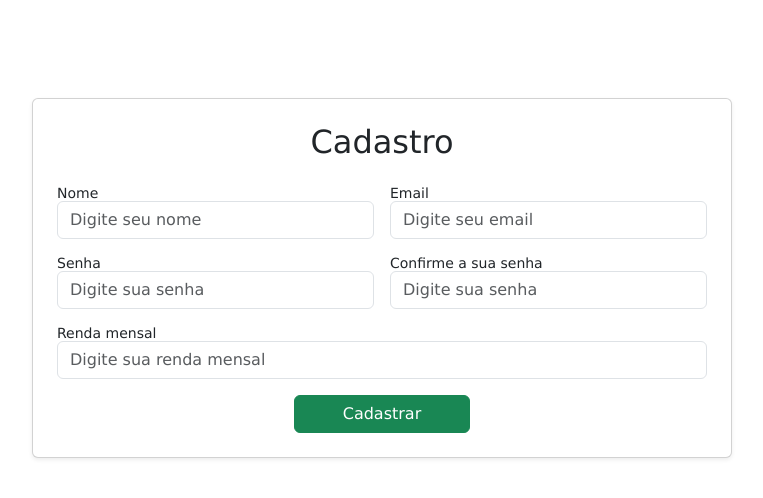
After one commit to HugoMajela/controle-gastos-pessoais-webII, a Node server app: page /usuario/cadastro in a window 1280 px wide. The commit adds this page. Shown: the top 498 px of the page, without its empty margins (258-1021 px from the left). Run offline with Node 20, Linux system fonts and the light colour scheme; some libraries are stand-ins or nearby versions.

Commit message:
Adição da funcionalidade de cadastro e login

```diff
--- a/app.js
+++ b/app.js
@@ -4,6 +4,7 @@ const logger = require('morgan')
 const cookieParser = require('cookie-parser')
 
 const rotasGastos = require('./routes/rotasGastos')
+const rotasUsuario = require('./routes/rotasUsuario')
 
 const app = express()
 app.set('views', path.join(__dirname, 'views'))
@@ -16,6 +17,7 @@ app.use(cookieParser())
 app.use(express.static(path.join(__dirname, 'public')))
 
 app.use('/', rotasGastos)
+app.use('/usuario', rotasUsuario)
 
 app.use((req, res) => {
     res.status(404).render('error', { message: "Página não encontrada" })
--- /dev/null
+++ b/autenticacao.js
@@ -0,0 +1,15 @@
+let usuarioLogado = null;
+
+function setUsuario(usuario) {
+    usuarioLogado = usuario;
+}
+
+function getUsuario() {
+    return usuarioLogado;
+}
+
+function logout() {
+    usuarioLogado = null;
+}
+
+module.exports = { setUsuario, getUsuario, logout };
--- /dev/null
+++ b/controllers/controllerUsuario.js
@@ -0,0 +1,49 @@
+const usuarios = require('../model/usuarioMongo');
+const autenticacao = require('../autenticacao');
+
+exports.cadastro_get = (req, res) => {
+    res.render('cadastro', { titulo_pagina: "Cadastro" });
+};
+
+exports.cadastro_post = async (req, res) => {
+    const { nome, email, senha, confirmar_senha, renda } = req.body;
+
+    if (senha !== confirmar_senha) {
+        return res.render('cadastro', { erro: "As senhas não coincidem" });
+    }
+
+    const existente = await usuarios.buscarPorEmail(email);
+    if (existente) {
+        return res.render('cadastro', { erro: "E-mail já cadastrado" });
+    }
+
+    await usuarios.criar({ nome, email, senha, renda: parseFloat(renda) });
+    res.redirect('/usuario/login');
+};
+
+exports.login_get = (req, res) => {
+    res.render('login', { titulo_pagina: "Login" });
+};
+
+exports.login_post = async (req, res) => {
+    const { email, senha } = req.body;
+
+    const usuario = await usuarios.buscarPorEmail(email);
+    if (!usuario || usuario.senha !== senha) {
+        return res.render('login', { erro: "Usuário ou senha inválidos" });
+    }
+
+    // Guarda o usuário na variável global
+    autenticacao.setUsuario({
+        id: usuario.id,
+        nome: usuario.nome,
+        email: usuario.email
+    });
+
+    res.redirect('/');
+};
+
+exports.logout = (req, res) => {
+    autenticacao.logout();
+    res.redirect('/usuario/login');
+};
--- /dev/null
+++ b/views/cadastro.hbs
@@ -0,0 +1,35 @@
+<div class="container mt-5">
+    <div class="card p-4 shadow-sm" style="max-width: 700px; margin: auto;">
+        <h2 class="text-center mb-4">Cadastro</h2>
+
+        {{#if erro}}
+        <div class="alert alert-danger">{{erro}}</div>
+        {{/if}}
+
+        <form action="/usuario/cadastro" method="post" class="row g-3">
+            <div class="col-md-6">
+                <label>Nome</label>
+                <input type="text" name="nome" class="form-control" placeholder="Digite seu nome" required>
+            </div>
+            <div class="col-md-6">
+                <label>Email</label>
+                <input type="email" name="email" class="form-control" placeholder="Digite seu email" required>
+            </div>
+            <div class="col-md-6">
+                <label>Senha</label>
+                <input type="password" name="senha" class="form-control" placeholder="Digite sua senha" required>
+            </div>
+            <div class="col-md-6">
+                <label>Confirme a sua senha</label>
+                <input type="password" name="confirmar_senha" class="form-control" placeholder="Digite sua senha" required>
+            </div>
+            <div class="col-md-12">
+                <label>Renda mensal</label>
+                <input type="number" step="0.01" name="renda" class="form-control" placeholder="Digite sua renda mensal" required>
+            </div>
+            <div class="text-center mt-3">
+                <button type="submit" class="btn btn-success px-5">Cadastrar</button>
+            </div>
+        </form>
+    </div>
+</div>
--- a/views/index.hbs
+++ b/views/index.hbs
@@ -3,6 +3,7 @@
 
 <a class="btn btn-success mb-3" href="/nova">+ Nova Transação</a>
 <a class="btn btn-secondary mb-3" href="/exportar">Exportar CSV</a>
+<a href="/usuario/logout" class="btn btn-danger">Logout</a>
 
 <canvas id="graficoGastos" width="400" height="200"></canvas>
 
```
Also changed, not shown: controllers/controllerGasto.js (+9 -1 lines), model/usuarioMongo.js (added, +27 -0 lines), routes/rotasUsuario.js (added, +13 -0 lines), views/login.hbs (added, +31 -0 lines).
